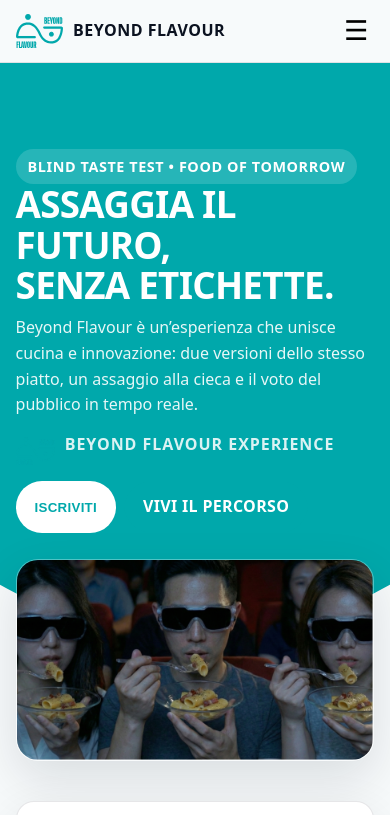
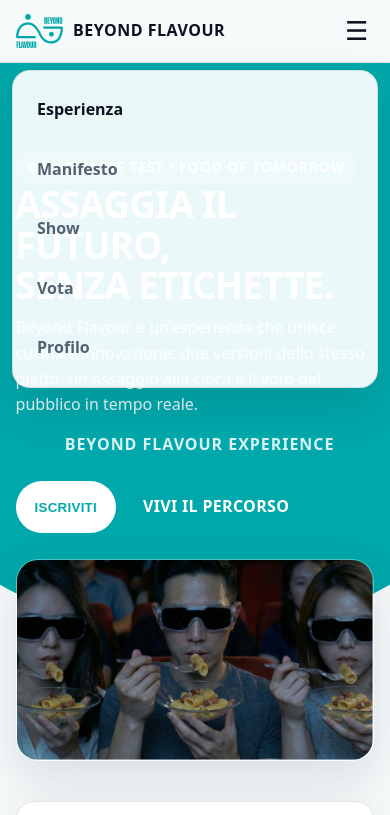
Before and after one commit to rovedacarolina/metalimentazione, a plain HTML site: page index.html in a window 390 px wide. Both pictures are taken after a click on the button "Apri menu". Shown: the top 815 px of the page. Drawn offline with Linux system fonts and the light colour scheme.

Commit message:
corrections

```diff
--- a/css/style.css
+++ b/css/style.css
@@ -888,3 +888,47 @@ a{ color:inherit; text-decoration:none; }
   object-fit:cover;
   display:block;
 }
+
+/* ===== Mobile nav ===== */
+.nav{
+  position: sticky;
+  top: 0;
+  z-index: 9999; /* importantissimo su mobile */
+}
+
+.nav__toggle{
+  cursor: pointer;
+  background: transparent;
+  border: 0;
+  font-size: 26px;
+  line-height: 1;
+  color: var(--text);
+}
+
+@media (max-width: 900px){
+  .menu{
+    position: fixed;
+    top: 70px; /* altezza navbar */
+    right: 12px;
+    left: 12px;
+    display: none;
+    flex-direction: column;
+    gap: 10px;
+    padding: 14px;
+    border-radius: 18px;
+    background: rgba(255,255,255,0.92);
+    backdrop-filter: blur(10px);
+    border: 1px solid var(--line);
+    box-shadow: var(--shadow-float);
+    z-index: 10000;
+  }
+
+  .menu.is-open{
+    display: flex;
+  }
+
+  .menu a{
+    padding: 12px 10px;
+    border-radius: 12px;
+  }
+}
--- a/index.html
+++ b/index.html
@@ -24,7 +24,7 @@
       <a href="profile.html">Profilo</a>
     </nav>
 
-    <button class="nav__toggle" aria-label="Apri menu" id="toggle">☰</button>
+    <button class="nav__toggle" aria-label="Apri menu" id="toggle" type="button">☰</button>
   </div>
 </header>
 
--- a/js/main.js
+++ b/js/main.js
@@ -268,3 +268,34 @@ window.addEventListener("DOMContentLoaded", () => {
   }
 
 });
+
+// ===== Mobile menu =====
+document.addEventListener("DOMContentLoaded", () => {
+  const toggle = document.getElementById("toggle");
+  const menu = document.getElementById("menu");
+
+  if (toggle && menu) {
+    const openMenu = () => {
+      menu.classList.toggle("is-open");
+      toggle.setAttribute("aria-expanded", menu.classList.contains("is-open"));
+    };
+
+    // click/tap
+    toggle.addEventListener("click", openMenu);
+    toggle.addEventListener("touchstart", (e) => {
+      // evita doppio trigger su iOS
+      e.preventDefault();
+      openMenu();
+    }, { passive: false });
+
+    // chiudi quando clicchi un link
+    menu.querySelectorAll("a").forEach((a) => {
+      a.addEventListener("click", () => menu.classList.remove("is-open"));
+    });
+
+    // chiudi se ridimensioni (es. ruoti telefono)
+    window.addEventListener("resize", () => {
+      if (window.innerWidth > 900) menu.classList.remove("is-open");
+    });
+  }
+});
```
